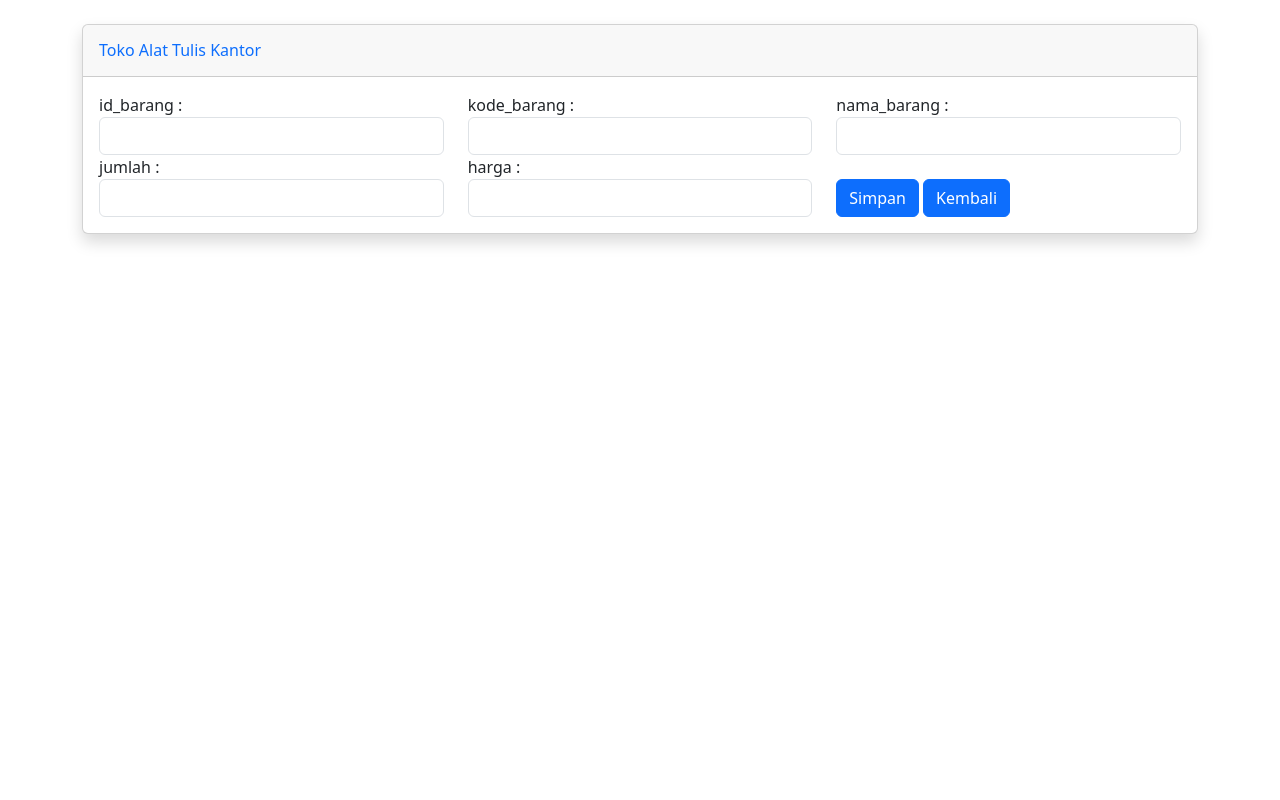
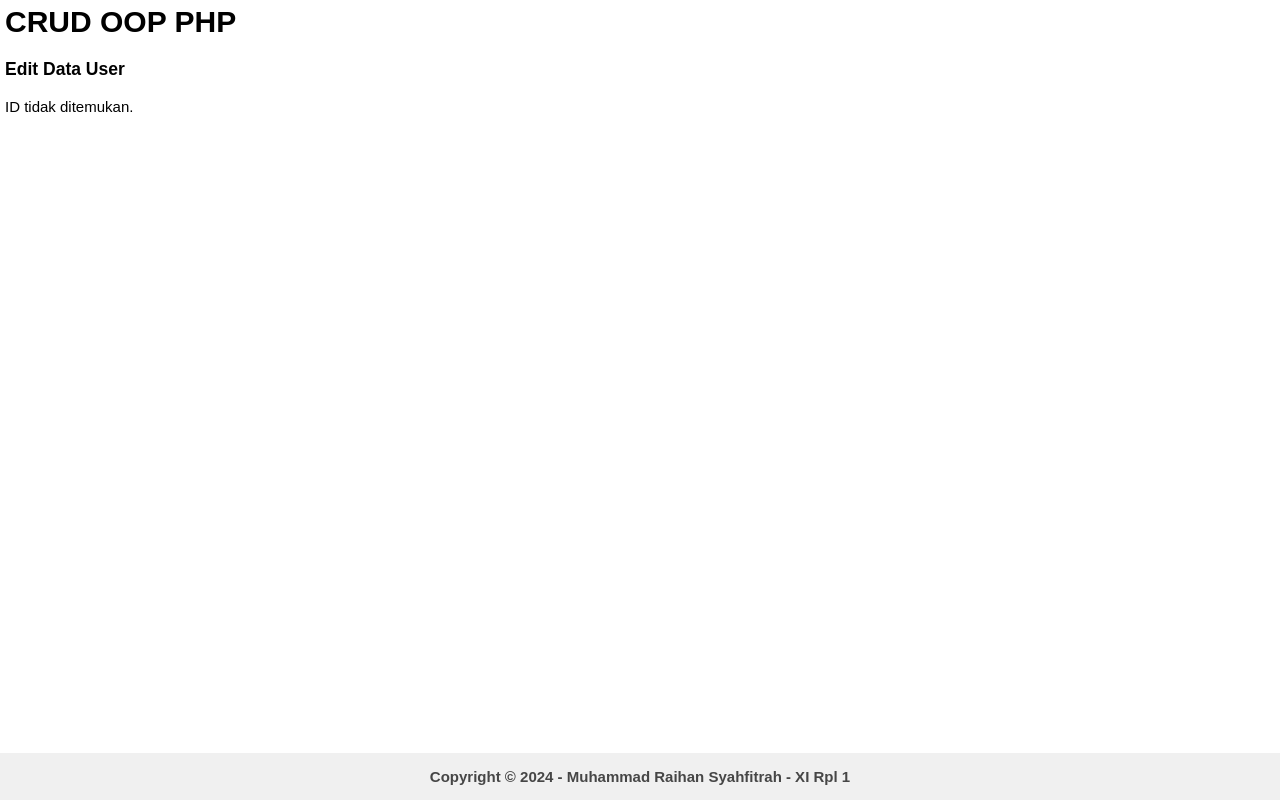
Before and after one commit to KamisakiNara/pw, a PHP site: page /edit.php in a window 1280 px wide. Run offline with PHP 8.4, Linux system fonts and the light colour scheme; some libraries are stand-ins or nearby versions.

Commit message:
menambahkan banyak hal

```diff
--- a/pw3/index.php
+++ b/pw3/index.php
@@ -4,7 +4,7 @@
     <meta charset="UTF-8">
     <meta name="viewport" content="width=device-width, initial-scale=1.0">
     <title>Form Validating</title>
-    <link rel="stylesheet" href="../../../fontawesome/css/all.min.css">
+    <link rel="stylesheet" href="../fontawesome/css/all.min.css">
     <link rel="stylesheet" href="style.css">
 </head>
 <body>
--- a/pw3/script.js
+++ b/pw3/script.js
@@ -11,7 +11,7 @@ function validateName() {
         nameError.innerHTML = 'Nama diperlukan';
         return false;
     }
-    if (!name.match(/^[A-Za-z]*\s{1}[A-Za-z]*$/)) {
+    if (!name.match(/^[A-Za-z]*\s{1}[A-Za-z]+$/)) {
         nameError.innerHTML = 'Tulis nama lengkap';
         return false;
     }
--- a/pw3/style.css
+++ b/pw3/style.css
@@ -77,6 +77,6 @@ form button{
 #submit-error{
     color: red;
 }
-.input-group span i{
-    color: seagreen;
+.input-group span, circle {
+    color: green;
 }
--- a/pw7/index.php
+++ b/pw7/index.php
@@ -25,7 +25,7 @@ $db = new database();
 		<td><?php echo $x['usia']; ?></td>
 		<td>
             <a class="edit" href="edit.php?id=<?php echo $x['id']; ?>&aksi=edit" title="klik disini">Edit</a>
-			<a class="del" href="proses.php?id=<?php echo $x['id']; ?>&aksi=hapus" title="klik disini">Hapus</a>
+			<a class="del" href="proses.php?id=<?php echo $x['id']; ?>&aksi=hapus" onclick="return confirm('Are you sure you want to delete this item?');" title="klik disini">Hapus</a>
 		</td>
 	</tr>
 	<?php
--- /dev/null
+++ b/pw8/database.php
@@ -0,0 +1,71 @@
+<?php
+
+class database{
+
+    var $host = "localhost";
+    var $uname = "root";
+    var $pass = "";
+    var $db = "toko_atk";
+    var $conn;
+
+    function __construct(){
+        $this->conn = new mysqli($this->host, $this->uname, $this->pass, $this->db);
+        if ($this->conn->connect_error) {
+            die("Connection failed: " . $this->conn->connect_error);
+        }
+    }
+
+    function tampil_data(){
+        $query = "SELECT * FROM barang";
+        $result = $this->conn->query($query);
+        $hasil = array();
+        if ($result->num_rows > 0) {
+            while($row = $result->fetch_assoc()) {
+                $hasil[] = $row;
+            }
+        }
+        return $hasil;
+    }
+
+    function input($id_barang,$kode_barang,$nama_barang,$jumlah,$harga){
+        $query = "INSERT INTO barang VALUES ('$id_barang','$kode_barang','$nama_barang','$jumlah','$harga')";
+        if ($this->conn->query($query) === TRUE) {
+            echo "New record created successfully";
+        } else {
+            echo "Error: " . $query . "<br>" . $this->conn->error;
+        }
+    }
+
+    function hapus($id_barang){
+        $query = "DELETE FROM barang WHERE id_barang='$id_barang'";
+        if ($this->conn->query($query) === TRUE) {
+            echo "Record deleted successfully";
+        } else {
+            echo "Error deleting record: " . $this->conn->error;
+        }
+    }
+
+    function edit($id_barang){
+        $query = "SELECT * FROM barang WHERE id_barang='$id_barang'";
+        $result = $this->conn->query($query);
+        $hasil = array();
+        if ($result->num_rows > 0) {
+            while($row = $result->fetch_assoc()) {
+                $hasil[] = $row;
+            }
+        }
+        return $hasil;
+    }
+
+    function update($id_barang,$kode_barang,$nama_barang,$jumlah,$harga){
+        $query = "UPDATE barang SET id_barang='$id_barang', kode_barang='$kode_barang', nama_barang='$nama_barang', jumlah='$jumlah', harga='$harga' WHERE id_barang='$id_barang'";
+        if ($this->conn->query($query) === TRUE) {
+            echo "Record updated successfully";
+        } else {
+            echo "Error updating record: " . $this->conn->error;
+        }
+    }
+
+}
+
+?>
--- a/pw8/edit.php
+++ b/pw8/edit.php
@@ -1,86 +1,55 @@
+<link rel="stylesheet" href="style.css">
 <?php
+include 'database.php';
+$db = new database();
+?>
+<div id="container">
+    <h1>CRUD OOP PHP</h1>
+    <h3>Edit Data User</h3>
 
-require_once ('koneksi.php');
-require_once ('sql.php');
-
-$obj = new crud;
-if(isset($_GET['id_barang']) && !$obj->detailData($_GET['id_barang'])) {
-    die("Error : id_barang tidak ada");
-}
-if($_SERVER['REQUEST_METHOD']=='POST'):
-	$id_barang  = $_POST['id_barang'];
-	$kode_barang = $_POST['kode_barang'];
-	$nama_barang = $_POST['nama_barang'];
-	$jumlah = $_POST['jumlah'];
-	$harga = $_POST['harga'];
-	if($obj->updateData($id_barang, $kode_barang, $nama_barang, $jumlah, $harga, $obj->id_barang)):
-		echo '<div class="alert alert-success">Data berhasil disimpan</div>';
-	else :
-        echo '<div class="alert alert-danger">Data gagal disimpan</div>';
-	endif;
-endif;
-?>
-<!DOCTYPE html>
-<html>
-<head>
-	<title>Toko ATK</title>
-	<link href="../fontawesome/css/all.min.css" rel="stylesheet" type="text/css">
-	<link href="../bootstrap/css/bootstrap.min.css" rel="stylesheet" type="text/css">
-    <link href="style.css" rel="stylesheet" type="text/css">
-</head>
-<body>
-	<div class="container">
-		<div class="card shadow mb-4 mt-4">
-	            <div class="card-header py-3">
-	                <h6 class="m-0 font-weight-bold text-primary">Toko Alat Tulis Kantor</h6>
-	            </div>
-	        <form action="<?php echo $_SERVER['REQUEST_URI']; ?>" method="post">
-		        <div class="card-body">
-					<div class="row">
-
-						<div class="col-md-4">
-							<div class="form-group">
-								<label>id_barang :</label>
-								<input type="text" class="form-control" name="id_barang" value="<?php echo $obj->id_barang; ?>"/>
-							</div>
-						</div>
-						<div class="col-md-4">
-							<div class="form-group">
-								<label>kode_barang :</label>
-								<input type="text" class="form-control" name="kode_barang" value="<?php echo $obj->kode_barang; ?>"/>
-							</div>
-						</div>
-                        <div class="col-md-4">
-							<div class="form-group">
-								<label>nama_barang :</label>
-								<input type="text" class="form-control" name="nama_barang" value="<?php echo $obj->nama_barang; ?>"/>
-							</div>
-						</div>
-                        <div class="col-md-4">
-							<div class="form-group">
-								<label>jumlah :</label>
-								<input type="text" class="form-control" name="jumlah" value="<?php echo $obj->jumlah; ?>"/>
-							</div>
-						</div>
-                        <div class="col-md-4">
-							<div class="form-group">
-								<label>harga :</label>
-								<input type="text" class="form-control" name="harga" value="<?php echo $obj->harga; ?>"/>
-							</div>
-						</div>
-						<div class="col-md-4">
-
-								<button type="submit" class="mt-4 btn btn-md btn-primary">Simpan</button>
-                                <button type="submit" class="mt-4 btn btn-md btn-primary"><a href="index.php">Kembali</a></button>
-						</div>
-					</div>
-				</div>
-			</form>
-
-		</div>
-	</div>
-
-<script src="../jquery/jquery.min.js"></script>
-<script src="../bootstrap/js/bootstrap.bundle.min.js"></script>
-</body>
-</html>
+    <form action="proses.php?aksi=update" method="post">
+        <?php
+        if(isset($_GET['id_barang'])) {
+            foreach($db->edit($_GET['id_barang']) as $d){
+        ?>
+        <table>
+            <tr>
+                <td>Id</td>
+                <td>
+                    <input type="text" name="id_barang" value="<?php echo $d['id_barang'] ?>">
+                </td>
+            </tr>
+            <tr>
+                <td>Kode Barang</td>
+                <td>
+                    <input type="text" name="kode_barang" value="<?php echo $d['kode_barang'] ?>">
+                </td>
+            </tr>
+            <tr>
+                <td>Nama Barang</td>
+                <td>
+                    <input type="text" name="nama_barang" value="<?php echo $d['nama_barang'] ?>">
+                </td>
+            </tr>
+            <tr>
+                <td>Jumlah</td>
+                <td><input type="text" name="jumlah" value="<?php echo $d['jumlah'] ?>"></td>
+            </tr>
+            <tr>
+                <td>Harga (Rp)</td>
+                <td><input type="text" name="harga" value="<?php echo $d['harga'] ?>"></td>
+            </tr>
+            <tr>
+                <td></td>
+                <td><input class="sim" type="submit" value="Simpan" title="klik disini"></td>
+            </tr>
+        </table>
+        <?php
+            } // End foreach
+        } else {
+            echo "ID tidak ditemukan.";
+        }
+        ?>
+    </form>
+</div>
+<div id="footer"><p>Copyright &copy; 2024 - Muhammad Raihan Syahfitrah - XI Rpl 1</p></div>
--- a/pw8/koneksi.php
+++ /dev/null
@@ -1,17 +0,0 @@
-<?php
-
-class database
-{
-    private $host="localhost";
-    private $user = "root";
-    private  $pass = "";
-    private $db = "toko_atk";
-    protected $koneksi;
-    public function __construct()
-    {
-        $this -> koneksi = new mysqli($this -> host, $this -> user, $this -> pass, $this -> db);
-        if ($this -> koneksi == false) die("Tidak dapat tersambung dengan database".$this -> koneksi -> connect_error());
-        return $this -> koneksi;
-    }
-}
-?>
--- a/pw8/sql.php
+++ /dev/null
@@ -1,109 +0,0 @@
-<?php
-
-require_once('koneksi.php');
-class crud extends database
-{
-    public $id_barang;
-    public $kode_barang;
-    public $nama_barang;
-    public $jumlah;
-    public $harga;
-    public function prepare($data)
-    {
-        $perintah = $this->koneksi->prepare($data);
-        if (!$perintah) {
-            die("Terjadi kesalahan pada prepare statement" . $this->koneksi->error);
-        }
-        return $perintah;
-    }
-
-    public function query($data)
-    {
-        $perintah = $this->koneksi->query($data);
-        if (!$perintah) {
-            die("Terjadi kesalahan sql" . $this->koneksi->error);
-        }
-        return $perintah;
-    }
-
-    public function tampilbarang()
-    {
-        $sql = "SELECT id_barang, kode_barang, nama_barang, jumlah, harga FROM barang";
-        $perintah = $this->query($sql);
-        return $perintah;
-    }
-
-    public function insertData($id_barang, $kode_barang, $nama_barang, $jumlah, $harga)
-    {
-        $sql = "INSERT INTO barang (id_barang, kode_barang, nama_barang, jumlah, harga ) VALUES (?,?,?,?,?)";
-        if ($stmt = $this->prepare($sql)) {
-            $stmt->bind_param("issid", $param_id_barang, $param_kode_barang, $param_nama_barang, $param_jumlah, $param_harga);
-            $param_id_barang = $id_barang;
-            $param_kode_barang = $kode_barang;
-            $param_nama_barang = $nama_barang;
-            $param_jumlah = $jumlah;
-            $param_harga = $harga;
-            if ($stmt->execute()) {
-                return true;
-            } else {
-                return false;
-            }
-            $stmt->close();
-        }
-    }
-
-    public function detailData($data)
-    {
-        $sql = "SELECT id_barang, kode_barang, nama_barang, jumlah, harga FROM barang WHERE id_barang=?";
-        if ($stmt = $this->koneksi->prepare($sql)) {
-            $stmt->bind_param("i", $param_data);
-            $param_data = $data;
-            if ($stmt->execute()) {
-                $stmt->store_result();
-                $stmt->bind_result($this->id_barang,$this->kode_barang, $this->nama_barang, $this->jumlah, $this->harga);
-                $stmt->fetch();
-                if ($stmt->num_rows == 1) {
-                    return true;
-                } else {
-                    return false;
-                }
-            }
-            $stmt->close();
-        }
-    }
-
-    public function updateData($id_barang, $kode_barang, $nama_barang, $jumlah, $harga, $data)
-    {
-        $sql = "UPDATE barang SET id_barang=?, kode_barang=?, nama_barang=?, jumlah=?, harga=? WHERE id_barang=?";
-        if ($stmt = $this->prepare($sql)) {
-            $stmt->bind_param("issidi", $param_id_barang, $param_kode_barang, $param_nama_barang, $param_jumlah, $param_harga, $param_data);
-            $param_id_barang = $id_barang;
-            $param_kode_barang = $kode_barang;
-            $param_nama_barang = $nama_barang;
-            $param_jumlah = $jumlah;
-            $param_harga = $harga;
-            $param_data = $data;
-            if ($stmt->execute()) {
-                return true;
-            } else {
-                return false;
-            }
-            $stmt->close();
-        }
-    }
-
-    public function deleteData($data)
-    {
-        $sql = "DELETE FROM barang WHERE id_barang=?";
-        if ($stmt = $this->prepare($sql)) {
-            $stmt->bind_param("i", $param_data);
-            $param_data = $data;
-            if ($stmt->execute()) {
-                return true;
-            } else {
-                return false;
-            }
-            $stmt->close();
-        }
-    }
-}
--- a/pw8/style.css
+++ b/pw8/style.css
@@ -1,4 +1,8 @@
-a {
-    color: white;
-    text-decoration: none;
-}
+body{margin:0;padding:0;width:100%;font:15px Arial;}
+#container{margin: 5;}
+#footer{background:#f0f0f0;position:absolute;bottom:0;width:100%;
+   text-align:center;color:#464646; font-weight: bold;}
+a{text-decoration: none; color: black;}
+.sim{background-color: #35f32e; padding: 4;margin-top: 10;}
+.del{color: #fb2e2e; margin: 5;}
+.edit{color: #897900; margin: 5;}
--- a/test.php
+++ /dev/null
@@ -1,3 +0,0 @@
-<?php
-echo "test";
-?>
```
Also changed, not shown: pw8/delete.php (deleted, +0 -46 lines), pw8/index.php (+29 -96 lines), pw8/input.php (added, +42 -0 lines), pw8/proses.php (added, +16 -0 lines), pw8/script.js (+18 -11 lines), 1 other file.
